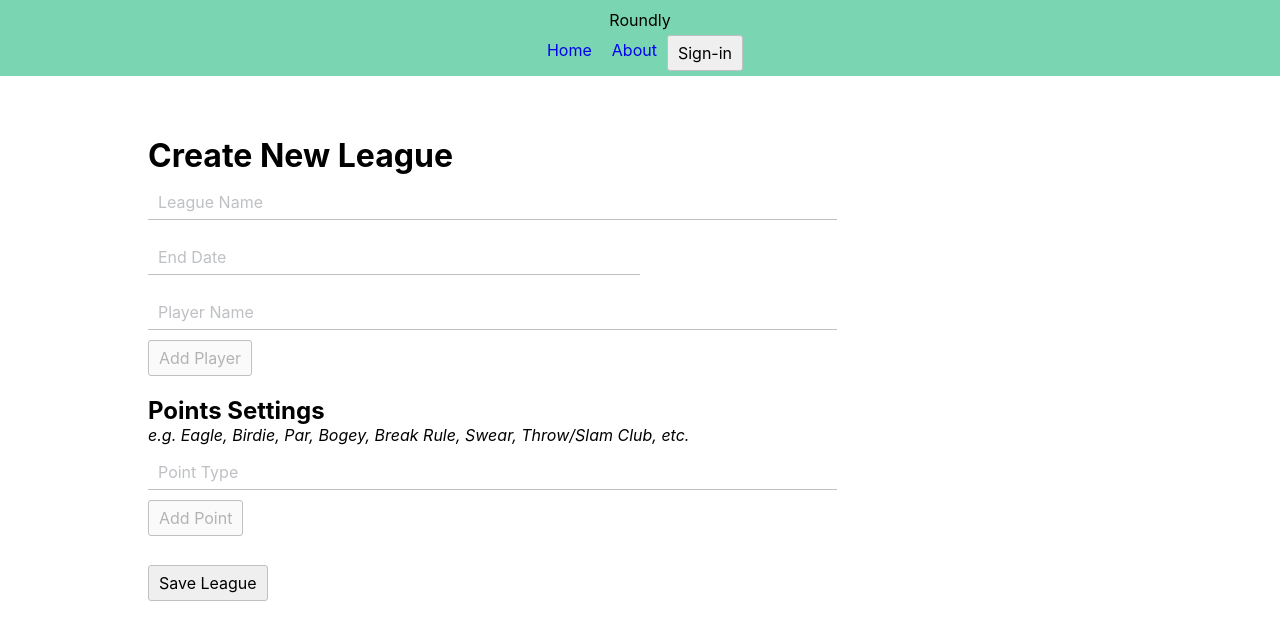
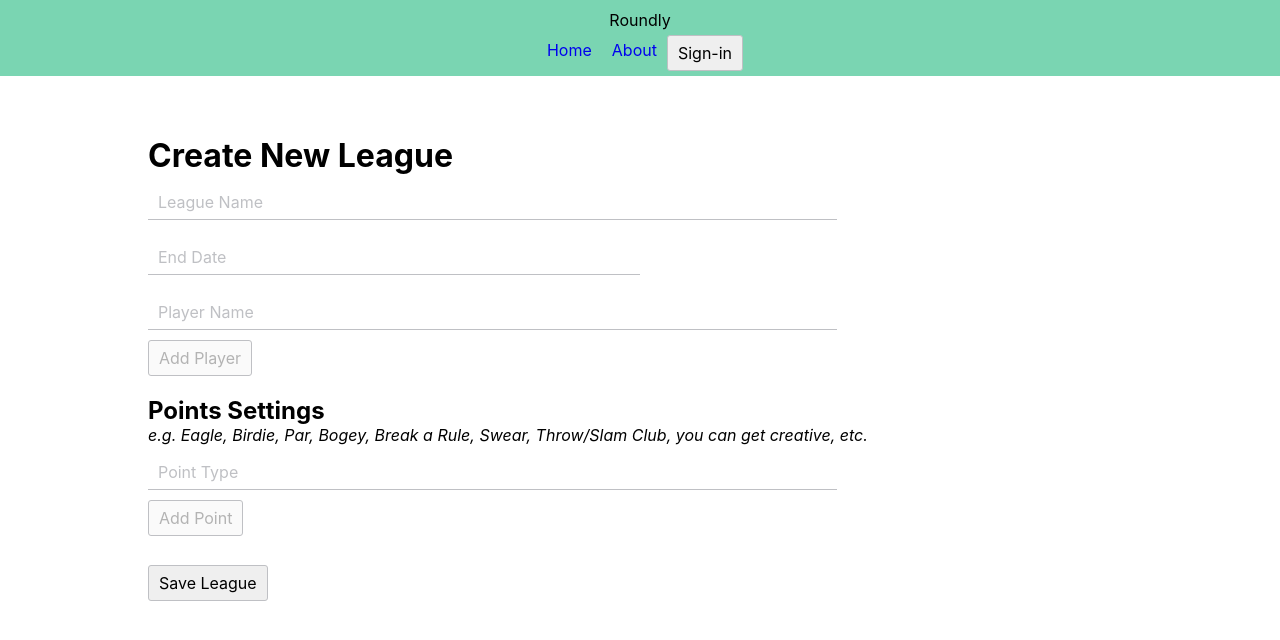
Before and after one commit to jason-roundtree/roundly-old, a React (Create React App) app: page /new-league in a window 1280 px wide. Shown: the top 640 px of the page. Built offline with nearby package versions, Linux system fonts and the light colour scheme; what auth0-js would draw is missing.

Commit message:
Initial GraphQL schema draft

```diff
--- a/src/components/NewLeague/NewLeague.js
+++ b/src/components/NewLeague/NewLeague.js
@@ -155,7 +155,7 @@ export default class NewLeague extends Component {
                     />
 
                     <H2>Points Settings</H2>
-                    <P>e.g. Eagle, Birdie, Par, Bogey, Break Rule, Swear, Throw/Slam Club, etc.</P>
+                    <P>e.g. Eagle, Birdie, Par, Bogey, Break a Rule, Swear, Throw/Slam Club, you can get creative, etc.</P>
                     <Input
                         type="text"
                         id="pointType"
```
Also changed, not shown: 1 other file (tests, documents, lock files or other folders).
